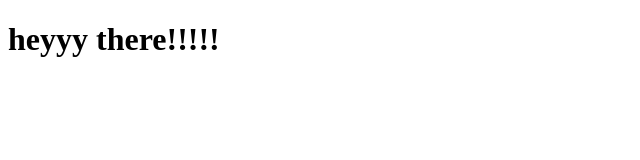
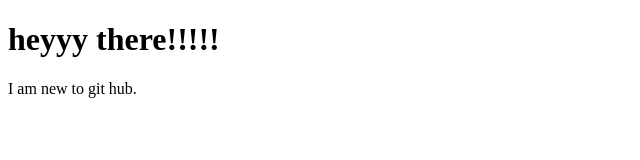
Before and after one commit to Vamshiidhidineni/web-dev, a plain HTML site: page learntocode/index.html in a window 1280 px wide. Shown: the whole page, without its empty margins (0-640 px from the left). Drawn offline with Linux system fonts and the light colour scheme.

Commit message:
newfeatures

```diff
--- a/learntocode/index.html
+++ b/learntocode/index.html
@@ -7,5 +7,6 @@
 </head>
 <body>
     <h1>heyyy there!!!!!</h1>
+    <p>I am new to git hub.</p>
 </body>
 </html>
```
